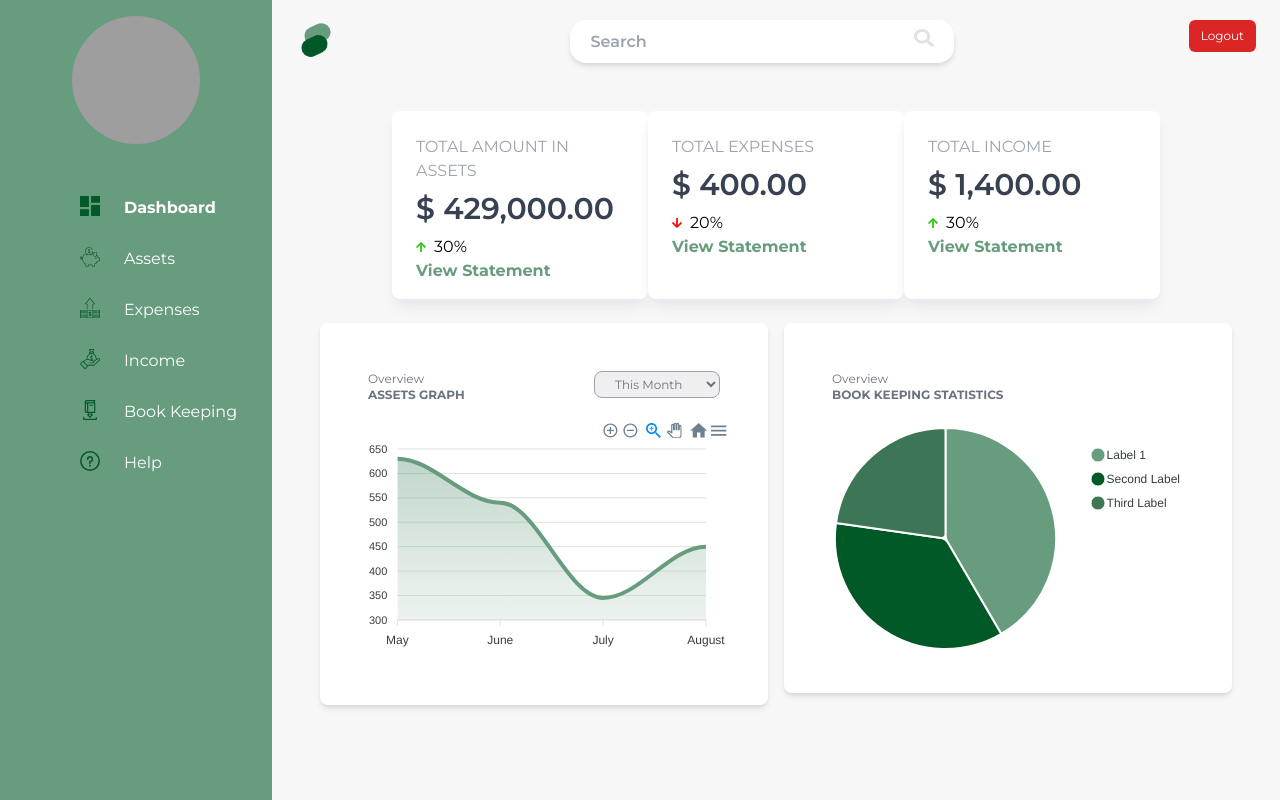
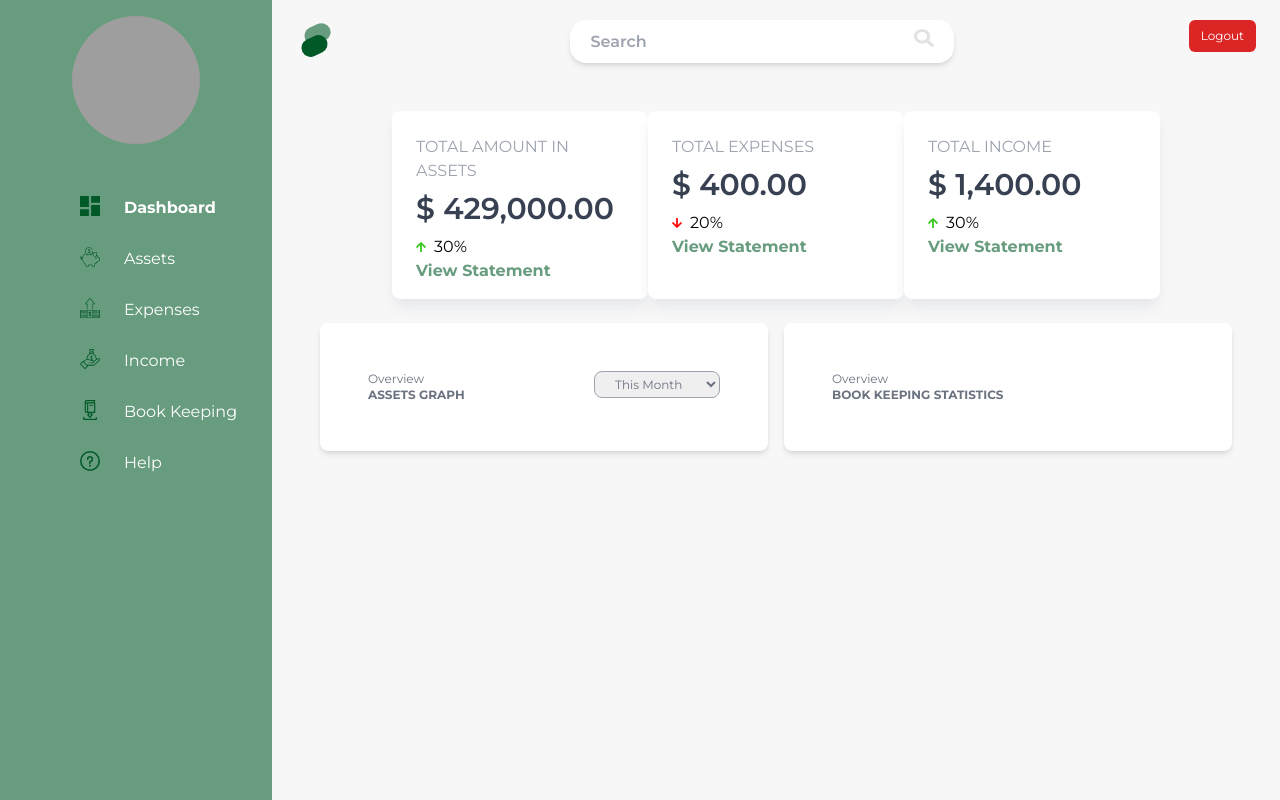
Before and after one commit to KwakuBoohene/saveme-accounting, a Next.js app: page /dashboard in a window 1280 px wide. Built offline with nearby package versions, Linux system fonts and the light colour scheme; grey boxes are pictures that could not be loaded.

Commit message:
deleted charts

```diff
--- a/components/assets/Chart1.tsx
+++ b/components/assets/Chart1.tsx
@@ -1,4 +1,4 @@
-import Chart from "react-apexcharts";
+
 import { useState } from "react";
 
 
@@ -21,13 +21,7 @@ export default function Chart1(){
 
     return(
         <div className="">
-                <Chart
-              options={options}
-              series={series}
-              type="donut"
-              width={600}
-              height={250}
-            />
+
         </div>
     )
 }
--- a/components/dashboard/Chart1.tsx
+++ b/components/dashboard/Chart1.tsx
@@ -1,4 +1,4 @@
-import Chart from "react-apexcharts";
+
 import { useState } from "react";
 import styles from '../../styles/general/component.module.scss';
 
@@ -49,12 +49,7 @@ export default function Chart1(){
                         </select>
                     </div>
                 </div>
-                <Chart
-                stroke={stroke}
-              options={options}
-              series={series}
-              type="area"
-            />
+
         </div>
     )
 }
--- a/components/dashboard/Chart2.tsx
+++ b/components/dashboard/Chart2.tsx
@@ -1,4 +1,4 @@
-import Chart from "react-apexcharts";
+
 import { useState } from "react";
 import styles from '../../styles/general/component.module.scss';
 
@@ -31,11 +31,7 @@ export default function Chart2(){
                         <div className="font-bold">BOOK KEEPING STATISTICS</div>
                     </div>
                 </div>
-                <Chart
-              options={options}
-              series={series}
-              type="pie"
-            />
+
         </div>
     )
 }
```
Also changed, not shown: package.json (+5 -2 lines), 1 other file (tests, documents, lock files or other folders).
